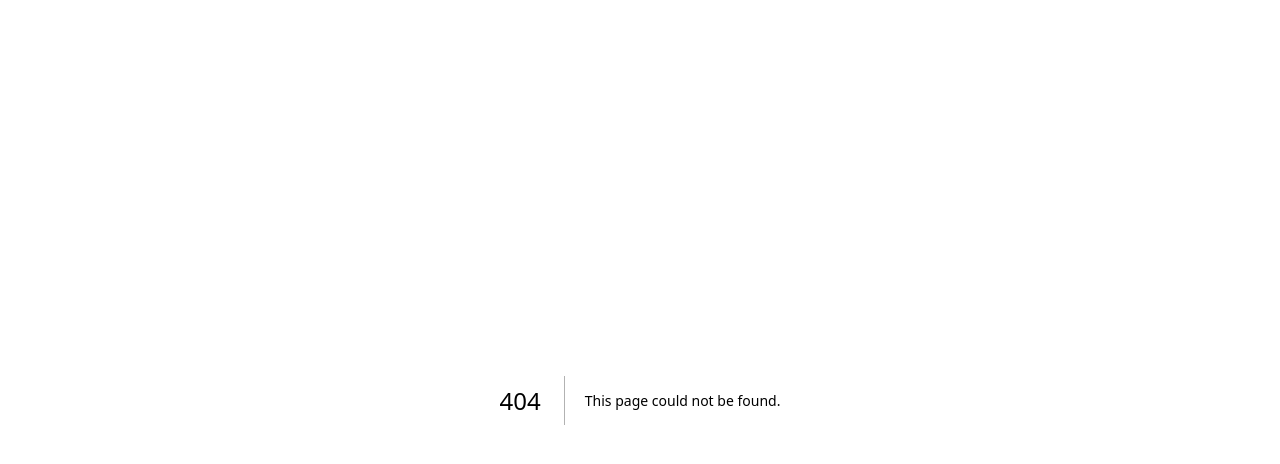
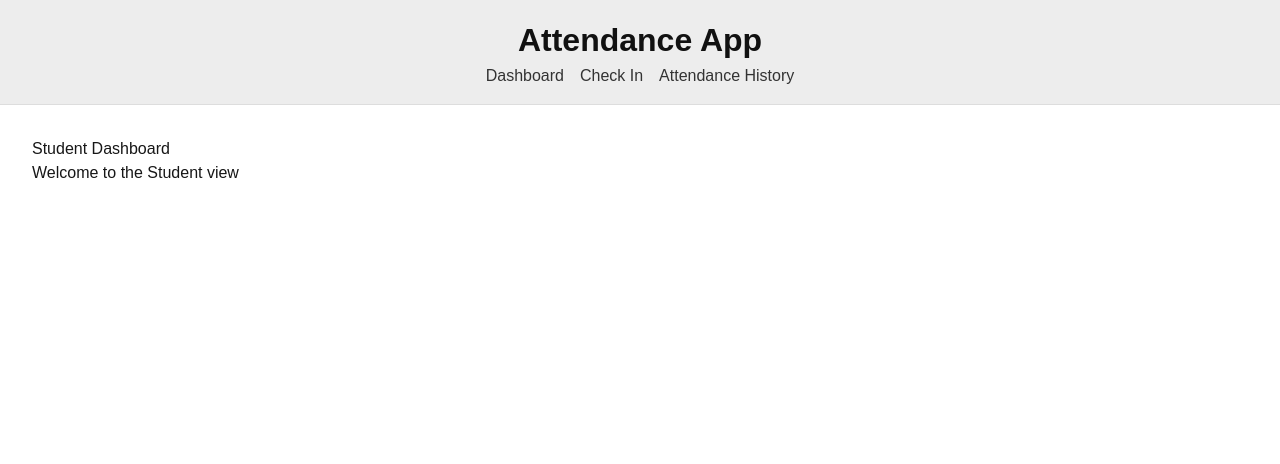
Before and after one commit to mrsinani/attendance-app, a Next.js app: page /student in a window 1280 px wide. Before the commit this address had no page. Shown: the top 464 px of the page. Built offline with nearby package versions, Linux system fonts and the light colour scheme.

Commit message:
added instructor, student pages and nav

```diff
--- /dev/null
+++ b/app/components/Nav.tsx
@@ -0,0 +1,79 @@
+/*
+    Page: Nav bar
+    Author: Toriana Mullins
+    Purpose: navigation menu to use in student and instructor view
+ */
+"use client";
+
+import Link from "next/link";
+import styled from "styled-components";
+
+type Role = "student" | "instructor";
+
+type NavProps={
+    role: Role;
+};
+
+const Navbar = styled.nav`
+    width: 100%;
+    background-color: #ededed;
+    border-bottom: 1px solid #dddddd;
+    padding: 1rem 2rem;
+`;
+
+const NavContainer = styled.div`
+    margin: 0 auto;
+    display: flex;
+    flex-direction: column;
+    justify-content: space-between;
+    align-items: center;
+`;
+
+const Brand = styled.div`
+    font-size: 2rem;
+    font-weight: 700;
+    color: #111111;
+`;
+const NavLinks = styled.div`
+    display: flex;
+    gap: 1rem;
+    align-items: center;
+`;
+
+const StyledLink = styled(Link)`
+  text-decoration: none;
+  color: #333333;
+  font-weight: 500;
+
+
+`;
+
+
+export default function Nav({role}: NavProps) {
+    //links change on which role in logged in
+    const links =
+        role === "instructor" ?[
+            {label: "Dashboard", href: "/instructor"},
+            {label: "Search Students", href:"/instructor/search"},
+            {label: "QR Attendance",href:"/instructor/attendance"},
+        ]:[
+            {label: "Dashboard", href: "/student"},
+            {label: "Check In", href:"/student/check-in"},
+            {label: "Attendance History", href:"/student/history"},
+        ];
+    return (
+        <Navbar>
+            <NavContainer>
+                <Brand>Attendance App</Brand>
+
+                <NavLinks>
+                    {links.map((link)=>(
+                        <StyledLink key={link.href} href={link.href}>
+                            {link.label}
+                        </StyledLink>
+                    ))}
+                </NavLinks>
+            </NavContainer>
+        </Navbar>
+    );
+}
--- /dev/null
+++ b/app/instructor/page.tsx
@@ -0,0 +1,20 @@
+/*
+  Page: Instructor Dashboard
+  Author: Toriana Mullins
+  Purpose: Provides the instructor-facing dashboard structure and displays
+  the shared navigation bar.
+*/
+
+import Nav from "../components/Nav";
+
+export default function InstructorPage() {
+    return (
+        <>
+            <Nav role="instructor" />
+            <main style={{ padding: "2rem" }}>
+                <h1>Instructor Dashboard</h1>
+                <p>Welcome to the instructor view of the attendance app.</p>
+            </main>
+        </>
+    );
+}
--- /dev/null
+++ b/app/student/page.tsx
@@ -0,0 +1,18 @@
+/*
+  Page: Student Dashboard
+  Author: Toriana Mullins
+  Purpose: Provides the basic structure for the student-facing view.
+*/
+import Nav from "../components/Nav";
+
+export default function StudentPage() {
+    return (
+        <>
+            <Nav role="student" />
+            <main style={{ padding: "2rem" }}>
+                <h1>Student Dashboard</h1>
+                <p>Welcome to the Student view</p>
+            </main>
+        </>
+    );
+}
--- a/package.json
+++ b/package.json
@@ -11,7 +11,8 @@
   "dependencies": {
     "next": "16.2.3",
     "react": "19.2.4",
-    "react-dom": "19.2.4"
+    "react-dom": "19.2.4",
+    "styled-components": "^6.4.0"
   },
   "devDependencies": {
     "@tailwindcss/postcss": "^4",
```
Also changed, not shown: 1 other file (tests, documents, lock files or other folders).
